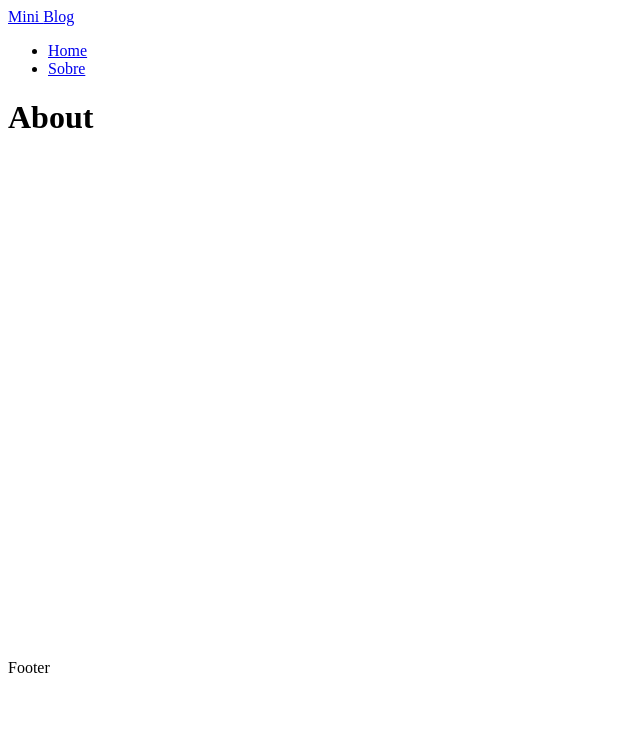
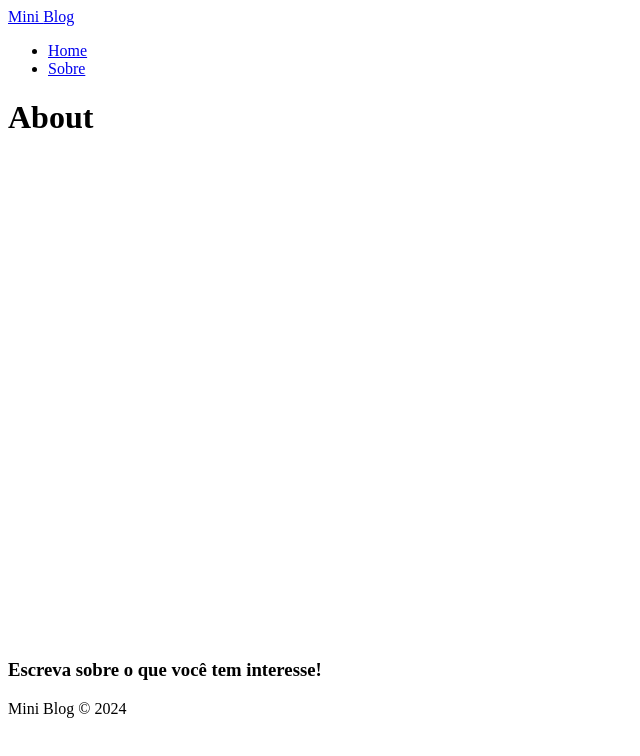
Before and after one commit to alexandrerogeriosn93/project-react-miniblog, a React (Vite) app: page /about in a window 1280 px wide. Shown: the top 756 px of the page, without its empty margins (0-640 px from the left). Built offline with nearby package versions, Linux system fonts and the light colour scheme.

Commit message:
feat: create component Footer

```diff
--- a/src/components/Footer.jsx
+++ b/src/components/Footer.jsx
@@ -1,7 +1,12 @@
 import styles from "./Footer.module.css";
 
 const Footer = () => {
-  return <div>Footer</div>;
+  return (
+    <footer>
+      <h3>Escreva sobre o que você tem interesse!</h3>
+      <p>Mini Blog &copy; 2024</p>
+    </footer>
+  );
 };
 
 export default Footer;
```
